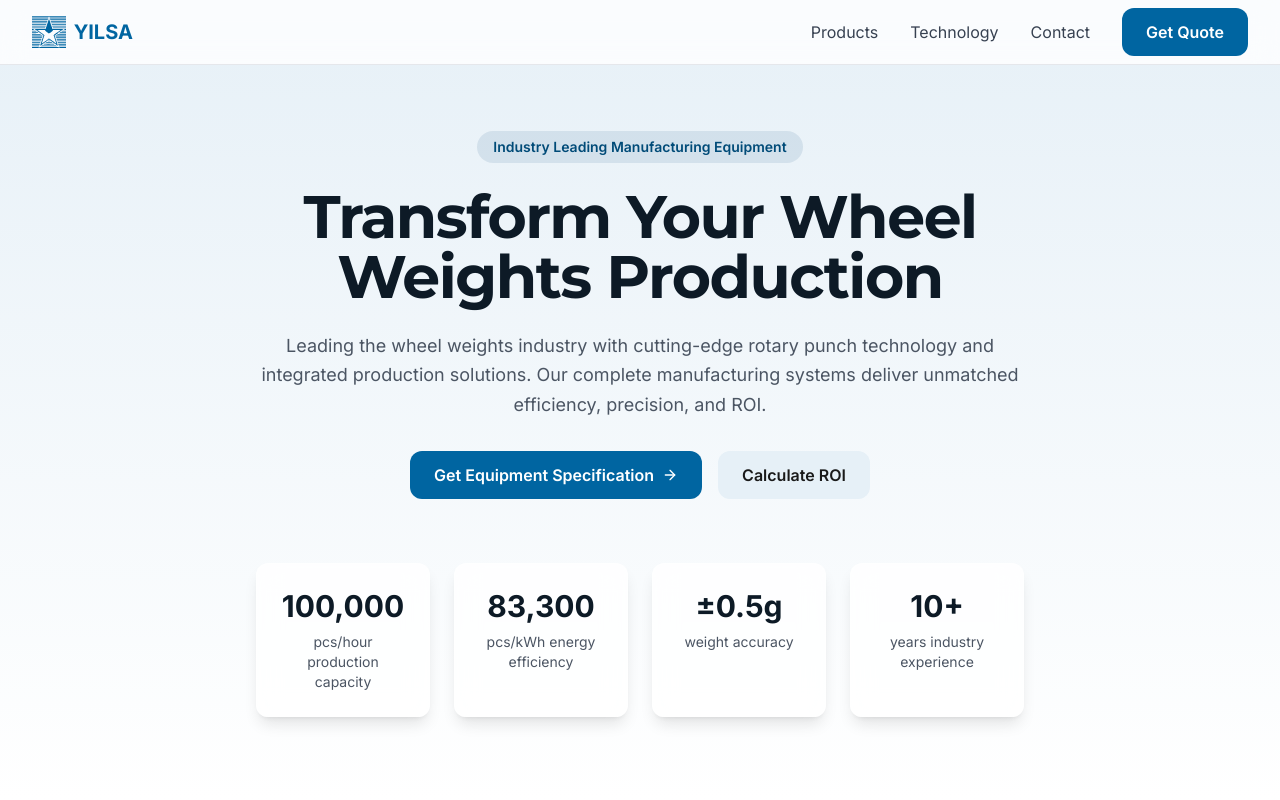
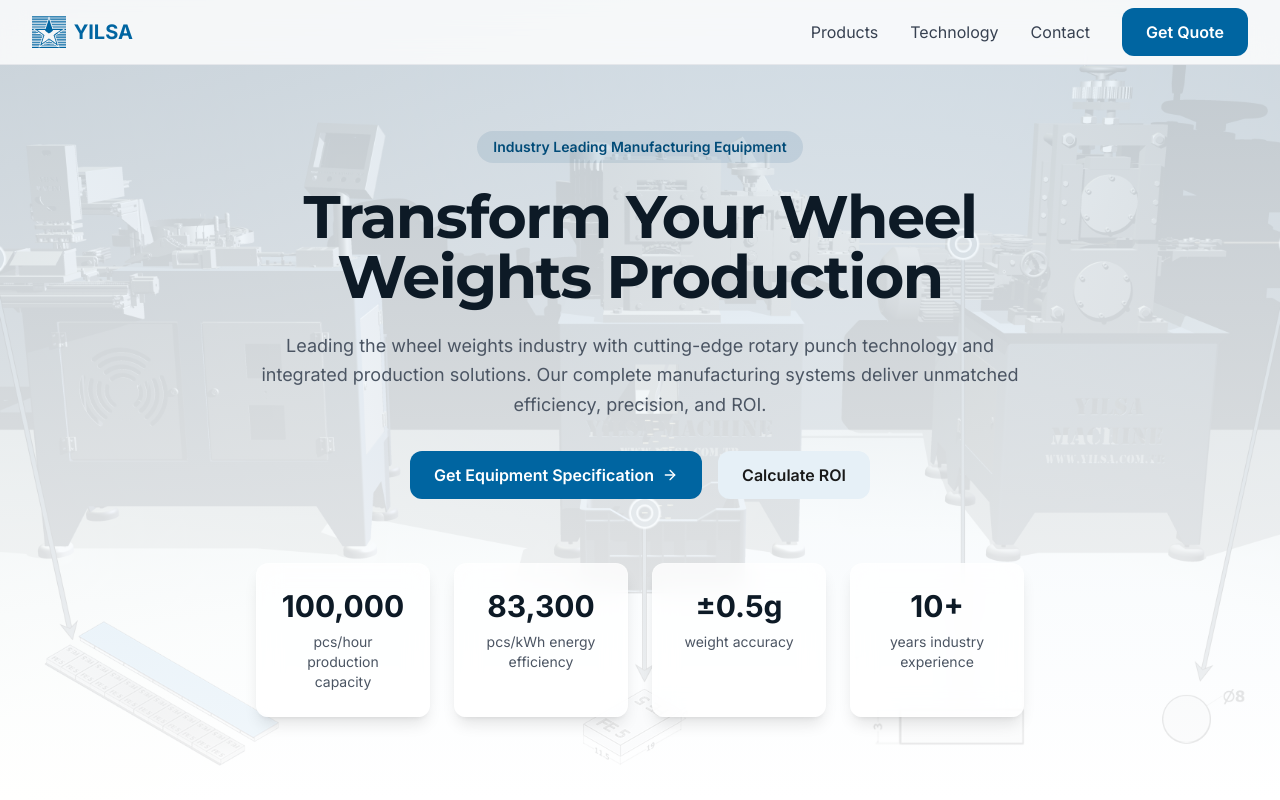
Before and after one commit to yildizomer12/sd, a React (Vite) app: page / in a window 1280 px wide. Shown: the top 800 px of the page. Built offline with nearby package versions, Linux system fonts and the light colour scheme.

Commit message:
Add Hero component to Index
Incorporate the Hero component into the Index page to enhance the landing experience.
[skip gpt_engineer]

```diff
--- a/src/components/Hero.tsx
+++ b/src/components/Hero.tsx
@@ -5,8 +5,17 @@ interface HeroProps {
 
 export const Hero = () => {
   return (
-    <section className="pt-32 pb-20 min-h-screen flex items-center bg-gradient-to-b from-secondary to-white">
-      <div className="container">
+    <section className="pt-32 pb-20 min-h-screen flex items-center bg-gradient-to-b from-secondary to-white relative">
+      <div className="absolute inset-0 z-0">
+        <img
+          src="/lovable-uploads/0594474b-2696-461c-bbc2-fe30fe7699f4.png"
+          alt="Manufacturing Equipment Lineup"
+          className="w-full h-full object-cover opacity-90"
+        />
+        <div className="absolute inset-0 bg-gradient-to-b from-secondary/80 to-white/90" />
+      </div>
+
+      <div className="container relative z-10">
         <div className="max-w-3xl mx-auto text-center animate-fade-in">
           <span className="inline-block px-4 py-1.5 mb-6 text-sm font-semibold rounded-full bg-accent/10 text-accent">
             Industry Leading Manufacturing Equipment
```
Also changed, not shown: public/lovable-uploads/0594474b-2696-461c-bbc2-fe30fe7699f4.png (added).
